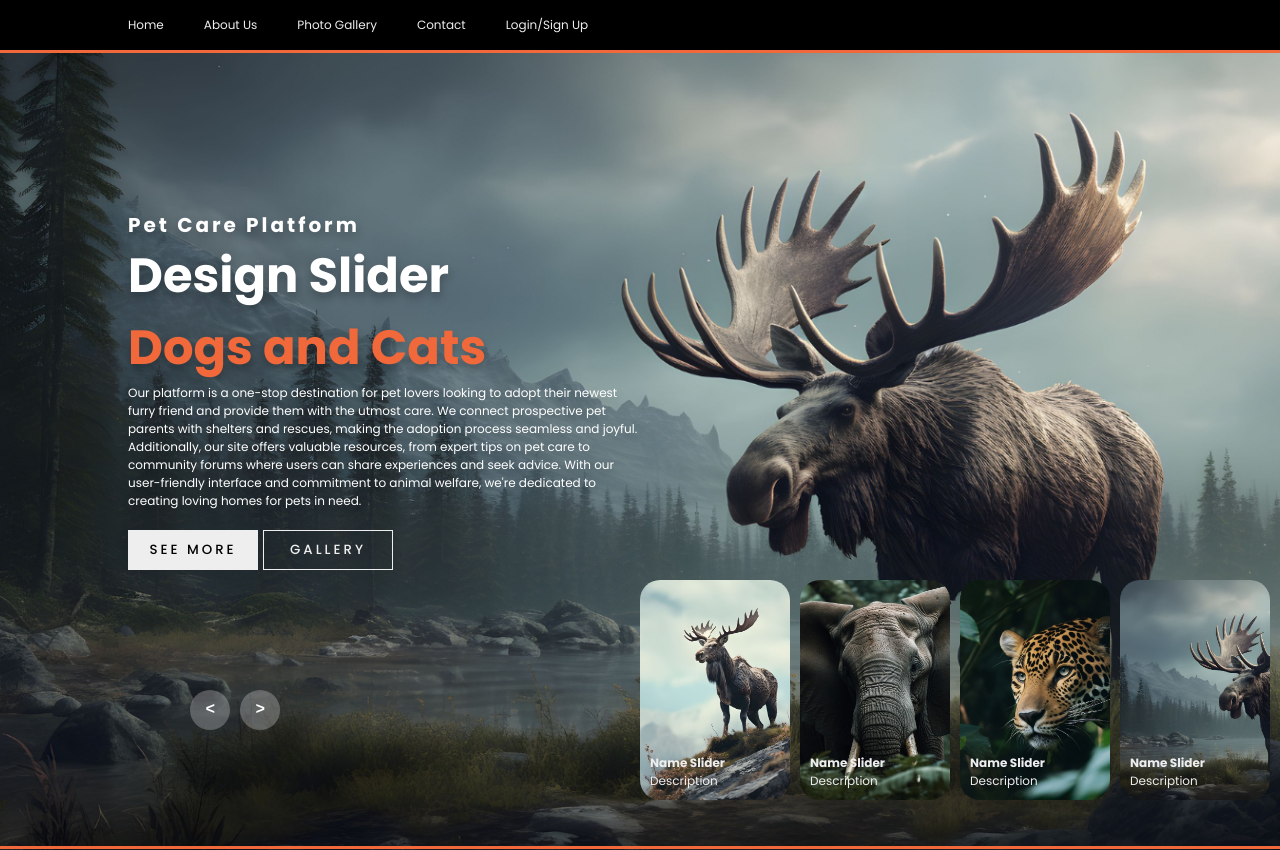
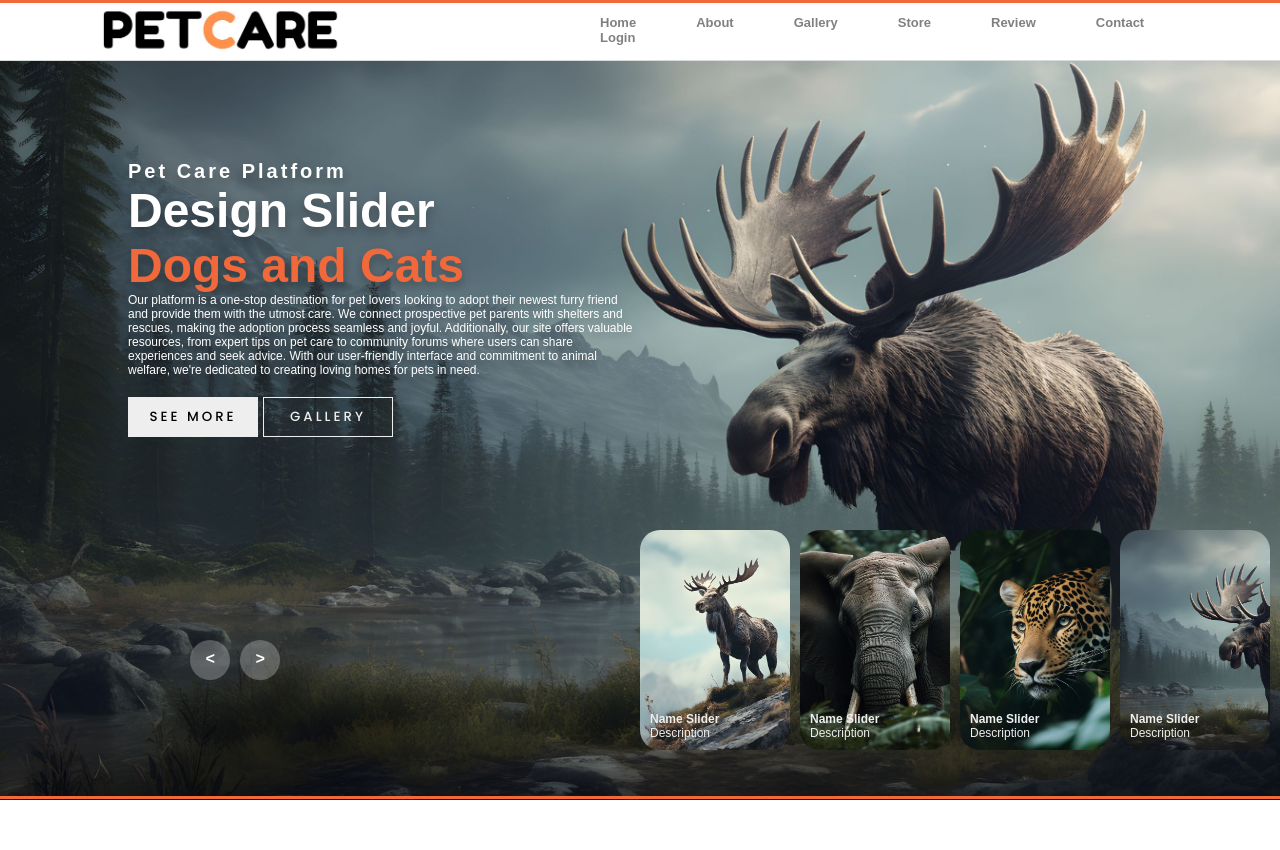
Before and after one commit to PesanduDU/Pet-Adoption-And-Care-Platform-Frontend, a React (Create React App) app: page / in a window 1280 px wide. After the commit the page ends 800 px from the top, so only its background shows below. Built offline with nearby package versions, Linux system fonts and the light colour scheme.

Commit message:
Third commit

```diff
--- a/src/App.css
+++ b/src/App.css
@@ -1,9 +1,9 @@
 @import url('https://fonts.googleapis.com/css2?family=Poppins:ital,wght@0,100;0,200;0,300;0,400;0,500;0,600;0,700;0,800;0,900;1,100;1,200;1,300;1,400;1,500;1,600;1,700;1,800;1,900&family=Roboto:ital,wght@0,100;0,300;0,400;0,500;0,700;0,900;1,100;1,300;1,400;1,500;1,700;1,900&display=swap');
 
 body{
-    font-family: Poppins;
-    background-color: #000;
-    color: #eee;
+    font-family: 'Oswald', sans-serif;
+    /* background-color: #000; */
+    /* color: #eee; */
     margin: 0;
     font-size: 12px;
 }
--- a/src/componentCss/Carousel.css
+++ b/src/componentCss/Carousel.css
@@ -2,7 +2,7 @@
     width: 100vw;
     height: 100vh;
     overflow: hidden;
-    /* margin-top: -50px; */
+    margin-top: -61px;
     margin-top: o;
     position: relative;
 }
@@ -37,7 +37,8 @@
     position: absolute;
     bottom: 10px;
     left: 10px;
-    right: 10px
+    right: 10px;
+    color: #eee;
 }
 
 .thumbnail .item .content .title{
--- a/src/componentCss/Header.css
+++ b/src/componentCss/Header.css
@@ -4,16 +4,92 @@ a{
 }
 
 header{
-    width: 1140px;
-    max-width: 80%;
-    margin: auto;
-    height: 50px;
-    display: flex;
-    align-items: center;
     position: relative;
     z-index: 100;
+    background-color: white;
+    display: flex;
+    justify-content:space-around;
+    align-items: center;
+    width: 100%;
+    height: 61px;
+    padding: 0 100px;
+    border-bottom: 1px solid #dbdbdb;
+    margin: 0;
+    box-sizing: border-box;
+    outline: none;
 }
 
-header a{
-    margin-right: 40px;
+header ul li{
+    display: inline-block;
+    list-style: none;
+    margin: 0 30px;
 }
+
+header .logo{
+    margin-right: 190px;
+    margin-left: 0;
+    margin-top: 0;
+    margin-bottom: 0;
+    padding: 0;
+    height: 60px;
+
+}
+
+header .logo img{
+    width: auto;
+    height: 100%;
+    object-fit: cover;
+}
+
+header ul li:last-child{
+    margin-right: 0;
+}
+
+header ul li a{
+    font-weight: bold;
+    font-size: 13px;
+    text-decoration: none;
+    color: #808080;
+    padding: 0;
+    display: inline-block;
+    transition: all ease 0.3s;
+}
+
+header ul li a:hover{
+    color: #ff8a00;
+}
+
+/* submenu style */
+header ul .submenu{
+    position: absolute;
+    width: 120px;
+    height: auto;
+    background-color: #ffffff;
+    /* background-color: aqua; */
+    box-shadow: 0 20px 45px #00000020;
+    margin-top: -50px;
+    opacity: 0;
+    z-index:-999;
+    /* padding-top: 20px;
+    padding-bottom: 20px;*/
+    padding-left: 0;
+    transition: all ease 0.5s;
+}
+
+header ul li:hover .submenu{
+    z-index: 99;
+    opacity: 1;
+    margin-top: 22px;
+}
+
+header ul .submenu li{
+    margin: 0;
+    width: 100%;
+}
+
+header ul .submenu li a{
+
+    padding: 15px 20px;
+    display: inline-block;
+    width: 100%;
+}
--- a/src/components/Header.js
+++ b/src/components/Header.js
@@ -1,15 +1,40 @@
 import React from 'react'
 import './../componentCss/Header.css'
+import logo1 from './../assets/images/logo.jpg'
 
 export default function Header() {
   return (
     <header>
+      <div className="logo">
+        <a href="#"><img src={logo1} alt="" /></a>
+      </div>
       <nav>
-        <a href=''>Home</a>
-        <a href=''>About Us</a>
-        <a href=''>Photo Gallery</a>
-        <a href=''>Contact</a>
-        <a href=''>Login/Sign Up</a>
+        <ul>
+          <li><a href="#">Home</a></li>
+          {/* <li><a href="#">About Us</a></li> */}
+          <li><a href="#">About</a></li>
+          <li><a href="#">Gallery</a>
+            <ul className="submenu">
+              <li><a href="#">Dogs</a></li>
+              <li><a href="#">Cats</a></li>
+              <li><a href="#">Other</a></li>
+            </ul>
+          </li>
+          <li><a href="#">Store</a>
+          <ul className="submenu">
+              <li><a href="#">Dogs</a></li>
+              <li><a href="#">Cats</a></li>
+              <li><a href="#">Other</a></li>
+              <li><a href="#">Other</a></li>
+              <li><a href="#">Other</a></li>
+              <li><a href="#">Other</a></li>
+              <li><a href="#">Other</a></li>
+            </ul>
+          </li>
+          <li><a href="#">Review</a></li>
+          <li><a href="#">Contact</a></li>
+          <li><a href="#">Login</a></li>
+        </ul>
       </nav>
     </header>
   )
```
Also changed, not shown: src/assets/images/logo.jpg (added).
